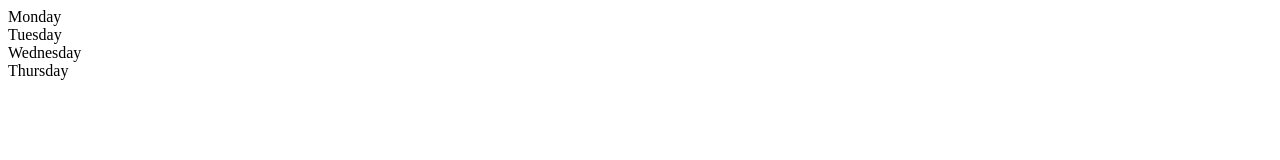
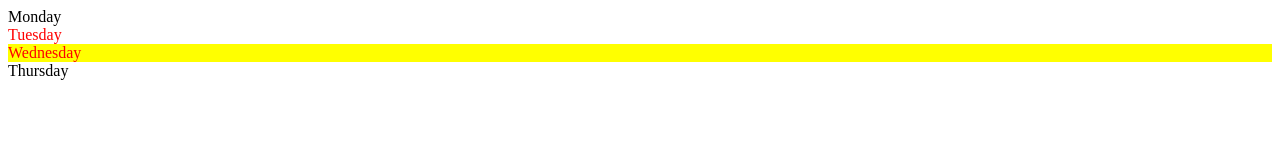
Before and after one commit to SaurabhYaduvanshi2025/Javascript, a plain HTML site: page dom_practice/dom.html in a window 1280 px wide. Drawn offline with Linux system fonts and the light colour scheme.

Commit message:
Practice of DOM

```diff
--- a/dom_practice/dom.html
+++ b/dom_practice/dom.html
@@ -8,10 +8,10 @@
 <body>
     <div class="prents">
 
-        <div class="class">Monday</div>
-        <div class="class">Tuesday</div>
-        <div class="class">Wednesday</div>
-        <div class="class">Thursday</div>
+        <div class="day">Monday</div>
+        <div class="day">Tuesday</div>
+        <div class="day">Wednesday</div>
+        <div class="day">Thursday</div>
 
 
     </div>
@@ -25,9 +25,22 @@
         console.log(parents.children[0].textContent);
 
 
-        for(let i = 0; i<parents.children.length; i++){
-            console.log(parents.children[i].innerHTML);
-        }
+        // for(let i = 0; i<parents.children.length; i++){
+        //     console.log(parents.children[i].innerHTML);
+        // }
+
+        parents.children[1].style.color = 'red'
+        parents.children[2].style.backgroundColor = 'yellow'
+        parents.children[2].style.color = 'red'
+        console.log(parents.firstElementchild);
+
+
+
+
+        const days = document.querySelector('.day')
+        console.log(days);
+        console.log(days.parentElement);
+        console.log(days.nextElementSibling)
     </script>
 
 </html>
```
